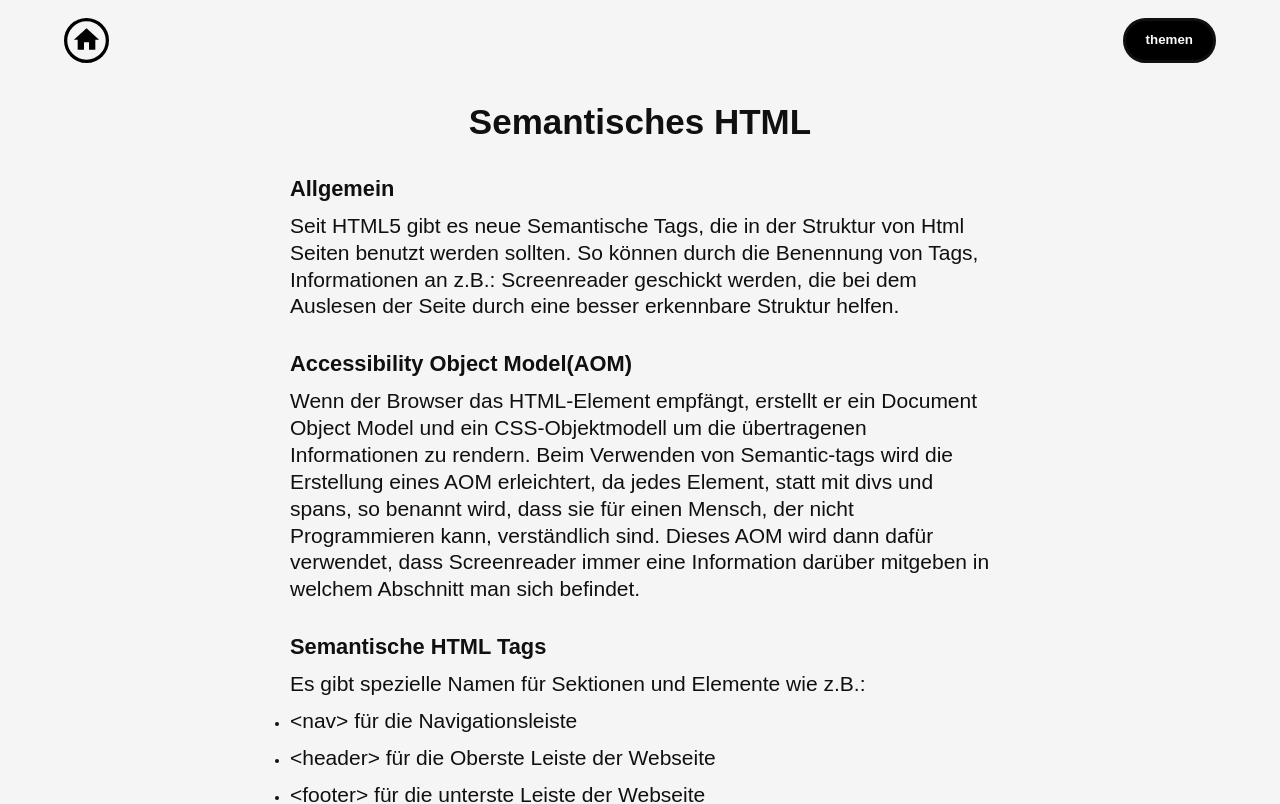
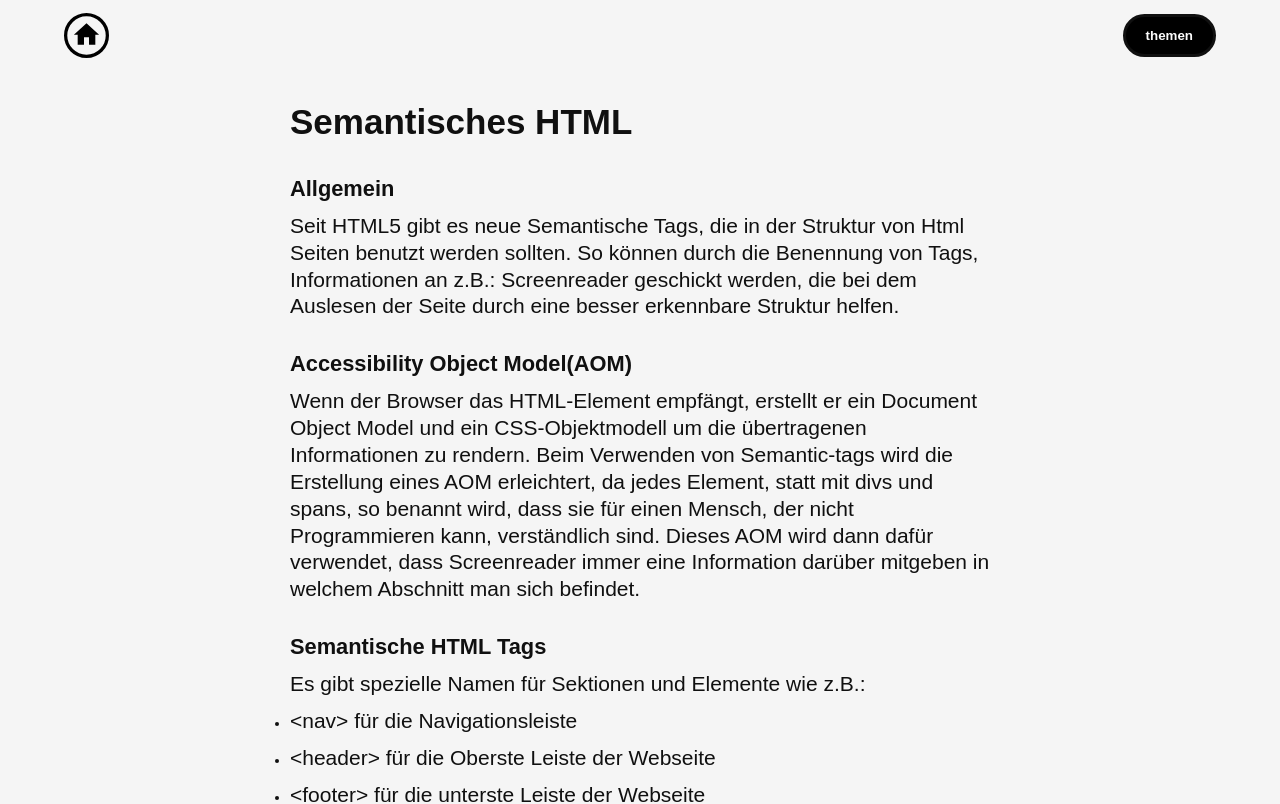
Before and after one commit to kaengurubeutel/Barrierefreies-Design, a Vue app in the folder portfolio/: page /semantischesHtml in a window 1280 px wide. Shown: the top 804 px of the page. Built offline with nearby package versions, Linux system fonts and the light colour scheme; a web font is replaced by a local one.

Commit message:
added styling

```diff
--- a/portfolio/package.json
+++ b/portfolio/package.json
@@ -9,6 +9,7 @@
     "preview": "vite preview"
   },
   "dependencies": {
+    "pinia": "^2.1.7",
     "vue": "^3.3.11",
     "vue-router": "^4.2.5"
   },
--- a/portfolio/src/App.vue
+++ b/portfolio/src/App.vue
@@ -12,12 +12,7 @@ import Navigation from  "./components/Navigation.vue"
 
 <style scoped>
 
-    * {
 
-  display:flex;
-  justify-content: center;
-  flex-direction: column;
-}
 
 
 </style>
--- a/portfolio/src/components/Navigation.vue
+++ b/portfolio/src/components/Navigation.vue
@@ -1,19 +1,26 @@
 <script setup lang="ts">
 import { useRouter } from 'vue-router';
+import {watch, ref} from 'vue';
+const route = useRouter()
+const curRoute = ref(route.currentRoute);
+const checkHome = ref(true);
+const checkThemen = ref(false);
+
+watch(curRoute, () => {
+    console.log(route.currentRoute.value.name)
+    if(route.currentRoute.value.name == "home"){
+        checkHome.value=true;
+        checkThemen.value = false;
+    } else if(route.currentRoute.value.name == "themen"){
+        checkThemen.value = true;
+        checkHome.value = false;
+    } else {
+        checkHome.value = false;
+        checkThemen.value = false;
+    }
+})
 
 
-import { ref, onMounted } from 'vue'
-
-onMounted(() => {
-    console.log(`the component is now mounted.`)
-})
-
-let currantRoute = ref("");
-const route = useRouter()
-currantRoute.value = route.currentRoute.value.name;
-console.log(currantRoute.value)
-
-let canGoBack = true; //ToDo realtime
 let gotoHome = () => {
     route.push("/");
 }
@@ -22,17 +29,18 @@ let gotoHome = () => {
 <template>
     <nav>
         <menu>
-            <button @click="gotoHome" v-if="canGoBack" aria-label="backbutton" id="backbutton">
-                <img height="45px" src="../../content/back.svg" alt="backbutton">
+            <button v-if="!checkThemen" @click="$router.push('/themen')" id="menubutton">themen</button>
+            <button @click="gotoHome" v-if="!checkHome" aria-label="homebutton" id="homebutton">
+                <img height="45px" src="../../content/back.svg" alt="homebutton">
             </button>
-        <button @click="$router.push('/themen')" id="menubutton">themen</button>
+
         </menu>
     </nav>
 </template>
 
 
 <style scoped>
-#backbutton {
+#homebutton {
     margin:0;
     background: none;
     color: inherit;
@@ -46,18 +54,21 @@ let gotoHome = () => {
     align-items: center;
 }
 
-#backbutton:hover {
+#homebutton:hover {
     background: #2E82FF;
     border-radius: 23px;
 }
 
-#backbutton:focus {
+#homebutton:focus-visible {
     background: #2E82FF;
     border-radius: 23px;
 }
 
 #menubutton {
     color: #FCFCFC;
+    position:absolute;
+    right: 5vw;
+    top: 14px;
     font-style: normal;
     font-weight: 800;
     line-height: 128.607%;
@@ -74,7 +85,7 @@ let gotoHome = () => {
     color: #101010
 }
 
-#menubutton:focus {
+#menubutton:focus-visible {
     background-color: #2E82FF;
     color: #101010
 }
@@ -85,27 +96,26 @@ h1 {
 }
 
 nav {
+    background-color: #f5f5f5;
     position:absolute;
     z-index:100;
     top:0;
     width:100vw;
-    height:150px;
+    height:70px;
 
     display: flex;
-    flex-direction: row-reverse;
+
     justify-content: center;
     align-items: center;
 
-    padding-top: 30px;
-    height: 20px;
+
+
 
 }
 
 menu {
     width:90vw;
-    display: flex;
-    flex-direction: row;
-    justify-content: space-between;
+
     margin:0;
     padding:0;
 
--- a/portfolio/src/main.ts
+++ b/portfolio/src/main.ts
@@ -1,6 +1,7 @@
+import { createPinia } from 'pinia';
 import { createApp } from 'vue'
 import './style.css'
 import router from "./router";
 import App from './App.vue'
 
-createApp(App).use(router).mount('#app')
+createApp(App).use(router).use(createPinia).mount('#app')
--- a/portfolio/src/pages/SemHtml.vue
+++ b/portfolio/src/pages/SemHtml.vue
@@ -4,8 +4,9 @@
 
 <template>
   <main>
-    <h1>Semantisches HTML</h1>
+
     <article>
+        <h1>Semantisches HTML</h1>
         <section>
             <h2>Allgemein</h2>
             <p>Seit HTML5 gibt es neue Semantische Tags, die in der Struktur von Html Seiten benutzt werden sollten. So können durch die Benennung von Tags, Informationen an z.B.: Screenreader geschickt werden, die bei dem Auslesen der Seite durch eine besser erkennbare Struktur helfen.</p>
--- a/portfolio/src/pages/Typografie.vue
+++ b/portfolio/src/pages/Typografie.vue
@@ -4,8 +4,9 @@
 
 <template>
   <main>
-    <h1>Typografie</h1>
+
     <article>
+      <h1>Typografie</h1>
         <section>
             <h2>Allgemein</h2>
             <p>Typografie ist wichtig, damit Informationen für alle Menschen leicht verständlich sind. Besonders für Menschen mit verschiedenen Bedürfnissen ist es wichtig, dass Texte gut lesbar sind. Wenn man die Schriftart und -größe richtig wählt, können Texte nicht nur schön aussehen, sondern auch für alle leichter zu verstehen sein. Das hilft, dass Informationen für jeden zugänglich sind, unabhängig von ihren individuellen Voraussetzungen. Auf Webseiten werden verschiedene Textarten verwendet, die neben allgemeinen Informationen zur Schriftwahl in den folgenden Artikeln erklärt werden.</p>
--- /dev/null
+++ b/portfolio/src/store/store.ts
@@ -0,0 +1,6 @@
+
+import { defineStore } from "pinia";
+
+export const menuStore = defineStore("counter", {
+  state: () => ({ menuprops:String }),
+});
```
Also changed, not shown: 1 other file (tests, documents, lock files or other folders).
